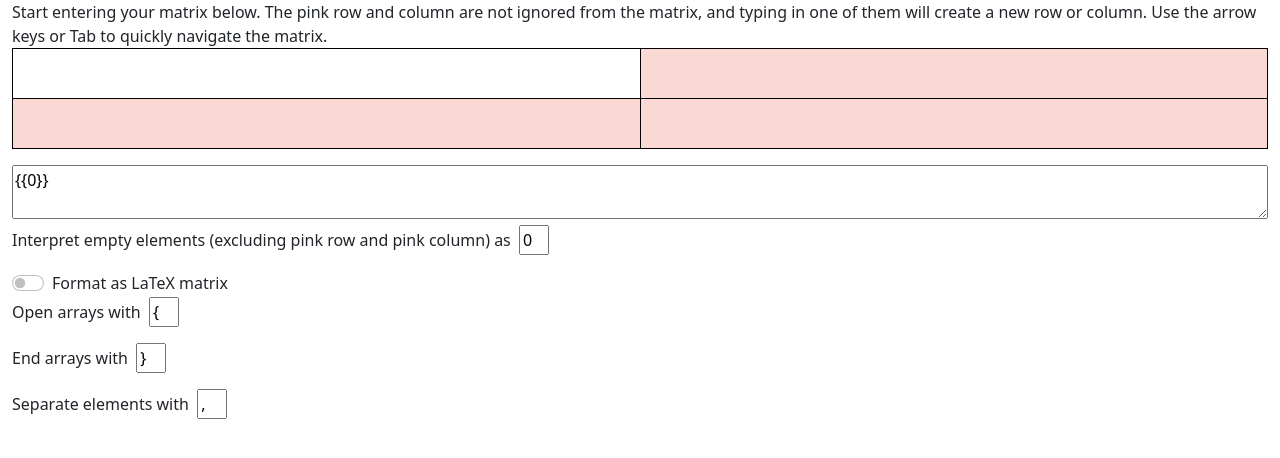
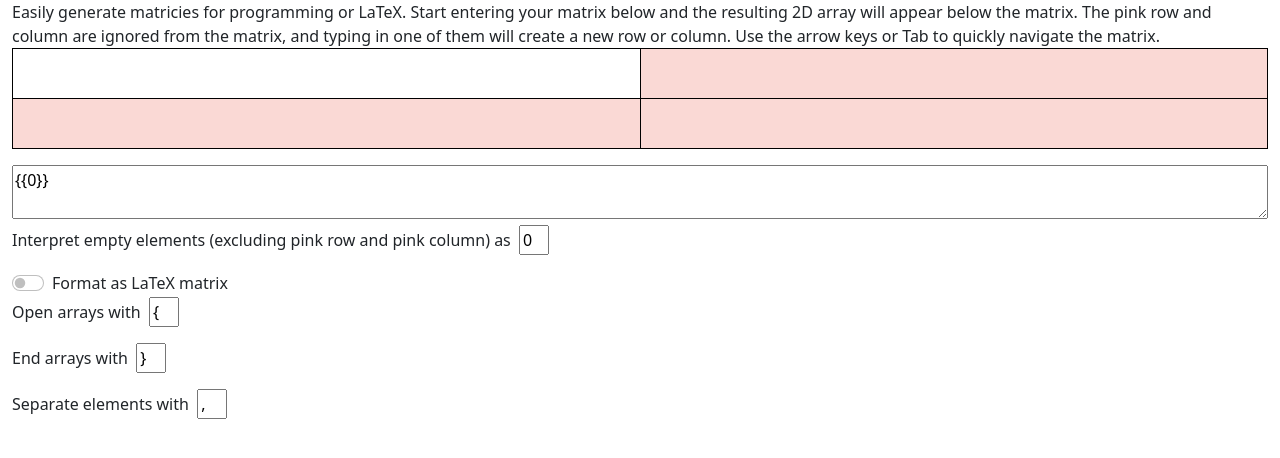
Before and after one commit to andrewctam/matrix-gen, a React (Create React App) app: page / in a window 1280 px wide. Shown: the top 458 px of the page. Built offline with nearby package versions, Linux system fonts and the light colour scheme.

Commit message:
Update text

```diff
--- a/src/App.js
+++ b/src/App.js
@@ -20,7 +20,7 @@ class App extends React.Component {
 
         return (
         <div>
-            Start entering your matrix below. The pink row and column are not ignored from the matrix, and typing in one of them will create a new row or column. Use the arrow keys or Tab to quickly navigate the matrix.
+            Easily generate matricies for programming or LaTeX. Start entering your matrix below and the resulting 2D array will appear below the matrix. The pink row and column are ignored from the matrix, and typing in one of them will create a new row or column. Use the arrow keys or Tab to quickly navigate the matrix.
             <table className = "table table-bordered table-hover" >
                 <tbody>
                     {matrixTable}
```
Also changed, not shown: 6 other files (tests, documents, lock files or other folders).
